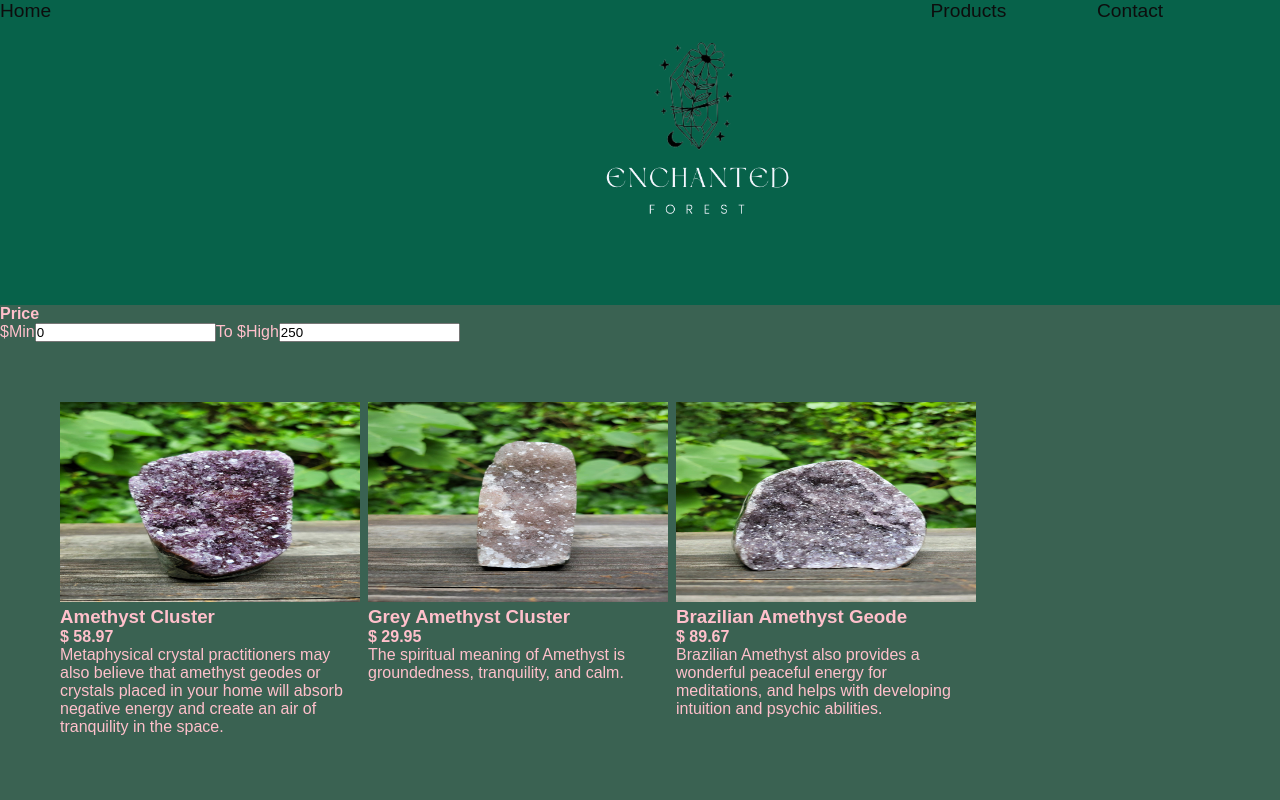
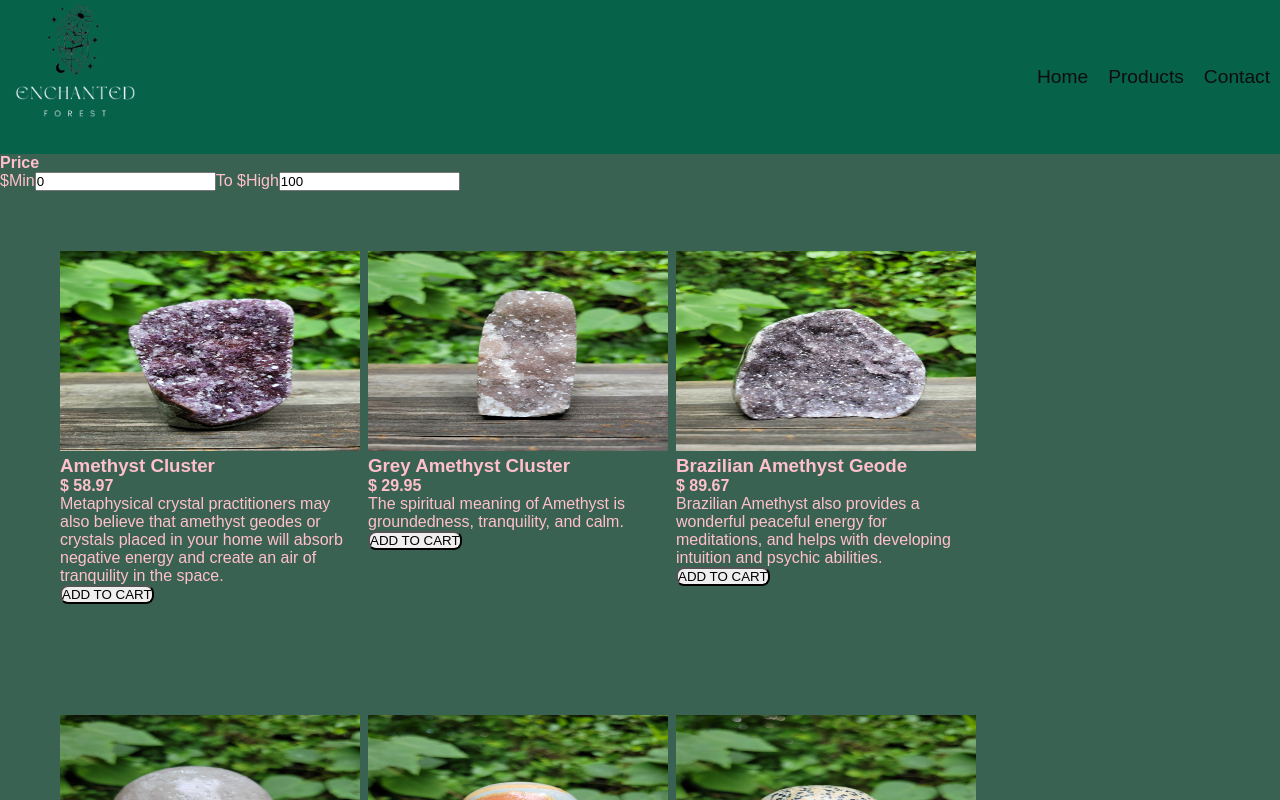
Before and after one commit to paginesher/react-project, a React (Create React App) app: page /product in a window 1280 px wide. Shown: the top 800 px of the page. Built offline with nearby package versions, Linux system fonts and the light colour scheme.

Commit message:
tinkering

```diff
--- a/src/Components/HomeBody.js
+++ b/src/Components/HomeBody.js
@@ -10,36 +10,28 @@ function Body () {
         <div>
         <main class="grid-container">
         <div class="grid-item"> <img src={i1} class="product__img" alt="img" />
-            <h3>Money Tree Bundle (3p) </h3>
-            <h3>Price:</h3>
+            <h3>Money Tree Bundle (3pc) </h3>
             <p>$65.99</p>
-            <button class="button">Buy</button>
-            <h3>Description:</h3>
-            <p>Money tree brings good luck, prosperity, provides protection against Negative energies and enhances the power of your surroundings.</p>
+             <p>Money tree brings good luck, prosperity, provides protection against Negative energies and enhances the power of your surroundings.</p>
+             <button class="button">Buy</button>
         </div>
         <div class="grid-item"> <img src={i2} class="product__img" alt="img" />
             <h3>Black Obsidian Money Tree</h3>
-            <h3>Price:</h3>
             <p>$24.99</p>
+            <p>Black Obsidian has powerful metaphysical properties that help shield you against negativity</p>
             <button class="button">Buy</button>
-            <h3>Description:</h3>
-            <p>Black Obsidian has powerful metaphysical properties that help shield you against negativity</p>
         </div>
         <div class="grid-item"> <img src={i3} class="product__img" alt="img" />
             <h3>Assorted Money Tree</h3>
-            <h3>Price:</h3>
             <p>$24.99</p>
-            <button class="button" >Buy</button>
-            <h3>Description:</h3>
             <p>Assorted Money Tree filled with Flourite , Tigers Eye , Red Jasper & Obsidian</p>
+            <button class="button">Buy</button>
         </div>
         <div class="grid-item"> <img src={i4} class="product__img" alt="img" />
             <h3>Labradorite Money Tree</h3>
-            <h3>Price:</h3>
             <p>$24.99</p>
+           <p>Labradorite is one of the most effective stones in treating anxiety,and amplifies a sense of calmness</p>
             <button class="button">Buy</button>
-            <h3>Description:</h3>
-            <p>Labradorite is one of the most effective stones in treating anxiety,and amplifies a sense of calmness</p>
         </div>
     </main>
     </div>
--- a/src/Components/HomeSlider.js
+++ b/src/Components/HomeSlider.js
@@ -1,5 +1,4 @@
 import React, {useState} from 'react';
-import { Link } from 'react-router-dom';
 import '../SCSS/Slider.scss'
 import ImgComp from '../Components/ImgComp'
 import i1 from '../SliderImg/hero.png'
--- a/src/Components/NavBar.js
+++ b/src/Components/NavBar.js
@@ -5,16 +5,18 @@ import '../SCSS/Nav.scss'
 const Navbar = () => {
 	return (
 		<header className='nav'>
+
+				<div class='nav_logo'>
+						<Link to='/'>
+							<img class='nav__logo__img' src={'./ProductImg/elogo.png'} alt='Pagines Her'></img>
+						</Link>
+					</div>
 			<nav>
 				<ul className='navHome'>
+
+
 					<li>
 						<Link to='/'>Home</Link>
-					</li>
-
-					<li id='logo'>
-						<Link to='/'>
-							<img id='logo' src={'./ProductImg/elogo.png'} alt='Pagines Her'></img>
-						</Link>
 					</li>
 
 					<li>
--- a/src/Components/PriceFilter/PriceFilter.js
+++ b/src/Components/PriceFilter/PriceFilter.js
@@ -1,12 +1,12 @@
 import React, { Component } from 'react';
-import '../../Components/PriceFilter/PriceFilter.css'
+
 
 
 export default class PriceFilter extends React.Component {
     constructor(props) {
         super(props);
         this.state = {
-            high: 250,
+            high: 100,
             low: 0
         }
         this.handleChange = this.handleChange.bind(this);
--- a/src/Components/ProductItems.js
+++ b/src/Components/ProductItems.js
@@ -9,6 +9,7 @@ function ProductItems(props) {
             <h3>{props.product.title}</h3>
             <h4>$ {props.product.price}</h4>
             <p>{props.product.description}</p>
+            <button>ADD TO CART</button>
         </div>
     )
 }
--- a/src/SCSS/Nav.scss
+++ b/src/SCSS/Nav.scss
@@ -1,12 +1,13 @@
 /* navBar */
 * {
     font-family: 'Poppins', sans-serif;
+
   }
 
   .nav li {
     display: flex;
     list-style: none;
-
+    padding: 10px;
   }
 
   .nav li a {
@@ -24,13 +25,34 @@
   }
 
   .navHome {
-    display: grid;
-    grid-template-columns: 42.7% 30% 13% 10%;
+    // display: grid;
+    // grid-template-columns: 40% 30% 20% 20%;
+
+    display: flex;
+    justify-content: right;
+    align-items: center;
   }
-  #logo {
-width: 300px;
+  nav{
+    width: 50%;
+  }
+  .nav__logo {
+width: 50%;
 
-  }
+}
+.nav__logo__img{
+  width: 150px;
+  transform: scale(1.3);
+
+}
+.nav{
+  display: flex;
+  align-items: center;
+  justify-content: space-between;
+}
+
+
+
+
 
 
   /* Creating a active class */
--- a/src/SCSS/ProductBody.scss
+++ b/src/SCSS/ProductBody.scss
@@ -11,6 +11,10 @@
   .grid-containers img {
       height: 200px;
       width: 200px;
+  }
+  button{
+
+    border-radius: .5rem;
   }
 
   @media only screen and (min-width: 375px) {
```
Also changed, not shown: package.json (+7 -1 lines), server.js (added, +34 -0 lines), src/Components/PriceFilter/PriceFilter.css (deleted), src/Components/ProductBody.js (line endings or trailing spaces), 1 other file (tests, documents, lock files or other folders).
